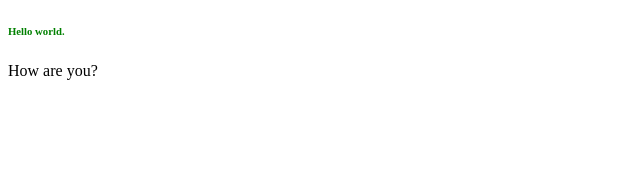
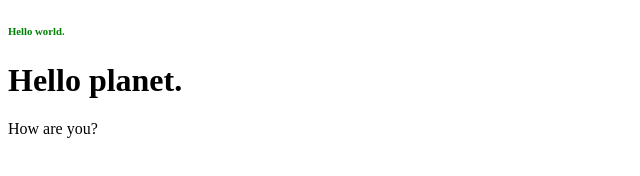
Before and after one commit to aikidomiss/weblearning, a plain HTML site: page index.html in a window 1280 px wide. Shown: the whole page, without its empty margins (0-640 px from the left). Drawn offline with Linux system fonts and the light colour scheme.

Commit message:
novy headline

```diff
--- a/index.html
+++ b/index.html
@@ -10,6 +10,7 @@
   </head>
   <body>
     <h6>Hello world.</h6>
+    <h1>Hello planet.</h1>
     <p>How are you?</p>
   </body>
 </html>
```
